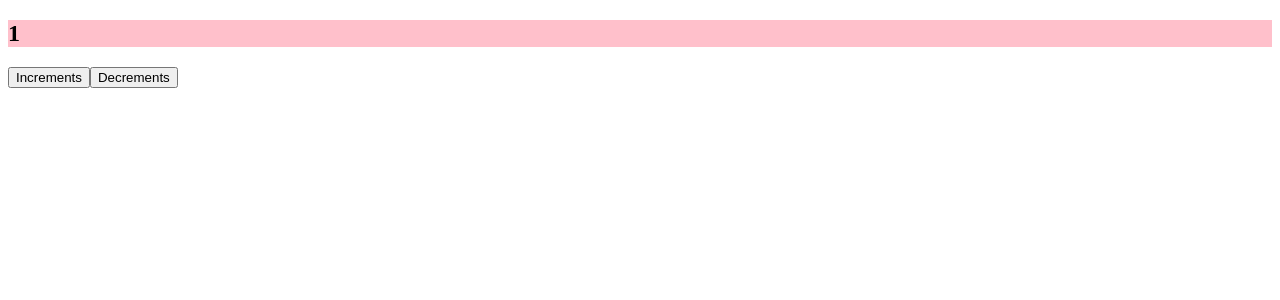
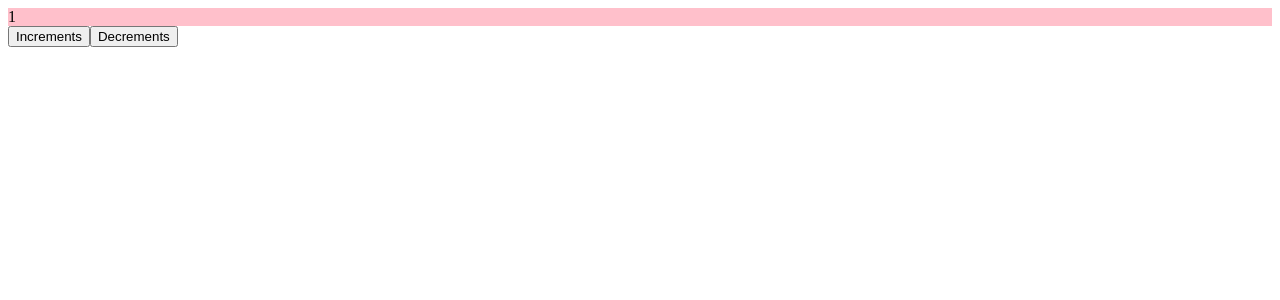
Before and after one commit to Kapil56J/React-Fizz-Buzz---React-Project-March-22-Batch---8yofkljxix8x, a React app: page / in a window 1280 px wide. Shown: the top 300 px of the page. Built offline with nearby package versions, Linux system fonts and the light colour scheme.

Commit message:
Update App.js

```diff
--- a/src/components/App.js
+++ b/src/components/App.js
@@ -8,20 +8,14 @@ const[count,setCount]=useState(1)
     }
 
     const DecrementHandler=()=>{
-        if(count != 1){
             setCount(count-1)
-        }
-
     }
 
   return (
     <div id="main">
-     <div id='counter'>
-        <h2 className= {count % 5 == 0 && count % 3 == 0 ? 'fizzbuzz' : (count % 3 == 0) ? 'fizz' : (count % 5 == 0 ) ? 'buzz' : 'normal'}>{count}</h2>
+     <div className= {(count % 5 == 0 && count % 3 == 0) ? 'fizzbuzz' : (count % 3 == 0) ? 'fizz' : (count % 5 == 0 ) ? 'buzz' : 'normal'}  id='counter'>{count}</div>
         <button id='increment' onClick={IncrementHandler}>Increments</button>
         <button id='decrement' onClick={DecrementHandler}>Decrements</button>
-    </div>
-
     </div>
   )
 }
```
